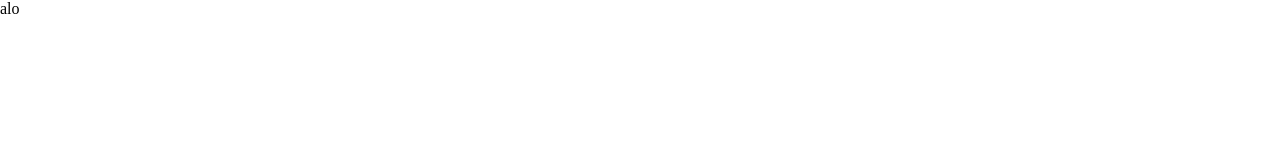
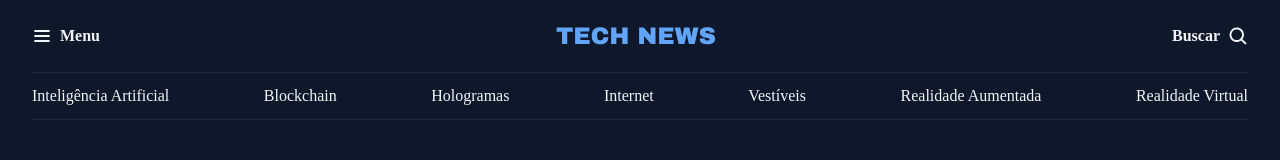
Before and after one commit to tawhinchiang/Portal-de-Noticias, a plain HTML site: page index.html in a window 1280 px wide. Drawn offline with Linux system fonts and the light colour scheme.

Commit message:
Ajustes de espaço intens menu

```diff
--- a/index.html
+++ b/index.html
@@ -13,7 +13,32 @@
 </head>
 
 <body>
-    alo
+    <header class="container">
+        <nav id="primary" class="grid grid-flow-cols">
+            <div>
+                <img src="assets/icons/List.svg" alt="Lista de menu">
+                <strong>Menu</strong>
+            </div>
+            <div>
+                <img src="assets/Logo.png" alt="Logo do site">
+            </div>
+            <div>
+                <strong>Buscar</strong>
+                </a><img src="assets/icons/MagnifyingGlass.svg" alt="">
+            </div>
+        </nav>
+        <nav id="secondary" class="grid grid-flow-cols">
+            <a href="#">Inteligência Artificial</a>
+            <a href="#">Blockchain</a>
+            <a href="#">Hologramas</a>
+            <a href="#">Internet</a>
+            <a href="#">Vestíveis</a>
+            <a href="#">Realidade Aumentada</a>
+            <a href="#">Realidade Virtual</a>
+        </nav>
+
+
+    </header>
 </body>
 
 </html>
--- a/styles/global.css
+++ b/styles/global.css
@@ -1,19 +1,54 @@
-*{
+* {
     margin: 0;
     padding: 0;
     box-sizing: border-box;
 }
-:root{
+
+:root {
     --brand-color-light: #60A5FA;
     --brand-color-dark: #1D4ED8;
-    --bg-color:#0F172A;
-    --stroke-color:#1E293B;
-    --text-color-primary:#F1F5F9;
-    --text-color-secondary:#CBD5E1;
-    --font-family:"Archivo", sans-serif;
-    --text-heading1:Bold 24px/135%  var(--font-family);
-    --text-heading2:Bold 16px/140%  var(--font-family);
-    --text-heading3:Bold 14px/145%  var(--font-family);
-    --text-span: Bold 14px/145%  var(--font-family);
-    --text-paragraph:Regular 16px/160%  var(--font-family);
+    --bg-color: #0F172A;
+    --stroke-color: #1E293B;
+    --text-color-primary: #F1F5F9;
+    --text-color-secondary: #CBD5E1;
+    --font-family: "Archivo", sans-serif;
+    --h1: 800 24px/135% var(--font-family);
+    --h2: 800 16px/140% var(--font-family);
+    --h3: 800 14px/145% var(--font-family);
+    --text-span: 400 14px/145% var(--font-family);
+    --text: 400 16px/160% var(--font-family);
+    --text-sm: 400 14px/160% var(--font-family);
 }
+
+body {
+    background-color: var(--bg-color);
+    color: var(--text-color-primary);
+
+}
+
+a {
+    text-decoration: none;
+    color: inherit;
+}
+
+a:hover {
+    color: var(--brand-color-light);
+}
+
+h1,
+h2,
+h3 {
+    font: inherit;
+}
+
+.grid {
+    display: grid;
+}
+.grid-flow-cols{
+    grid-auto-flow: column;
+}
+.container{
+    max-width: 1280px;
+    margin-inline: auto;
+    padding-inline: 32px;
+}
--- /dev/null
+++ b/styles/header.css
@@ -0,0 +1,31 @@
+div {
+    display: flex;
+    gap: 8px;
+    align-items: center;
+}
+
+#primary {
+
+    padding-block: 20px;
+
+    div:nth-child(2) {
+        margin-inline: auto;
+    }
+
+
+
+    div:nth-child(3) {
+        justify-self: end;
+    }
+
+
+}
+
+
+
+#secondary {
+    padding-block: 14px;
+    border: 1px solid var(--stroke-color);
+    border-inline: none;
+    justify-content: space-between;
+}
--- a/styles/index.css
+++ b/styles/index.css
@@ -1 +1,2 @@
 @import url(global.css);
+@import url(header.css);
```
Also changed, not shown: assets/Logo.png (added), assets/icons/ArrowRight.svg (added), assets/icons/ArrowRight_hover.svg (renamed from assets/ArrowRight.svg), assets/icons/List.svg (added), assets/icons/MagnifyingGlass.svg (renamed from assets/MagnifyingGlass.svg), 1 other file.
